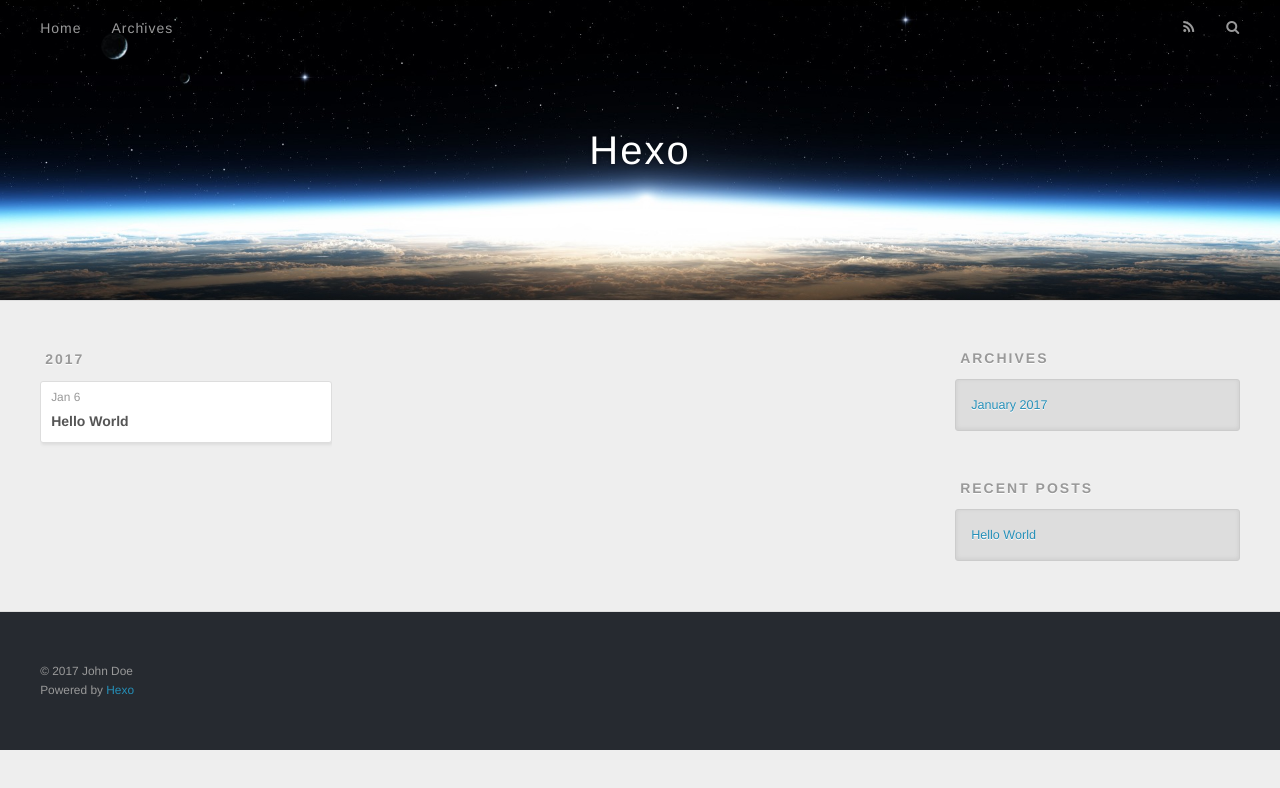
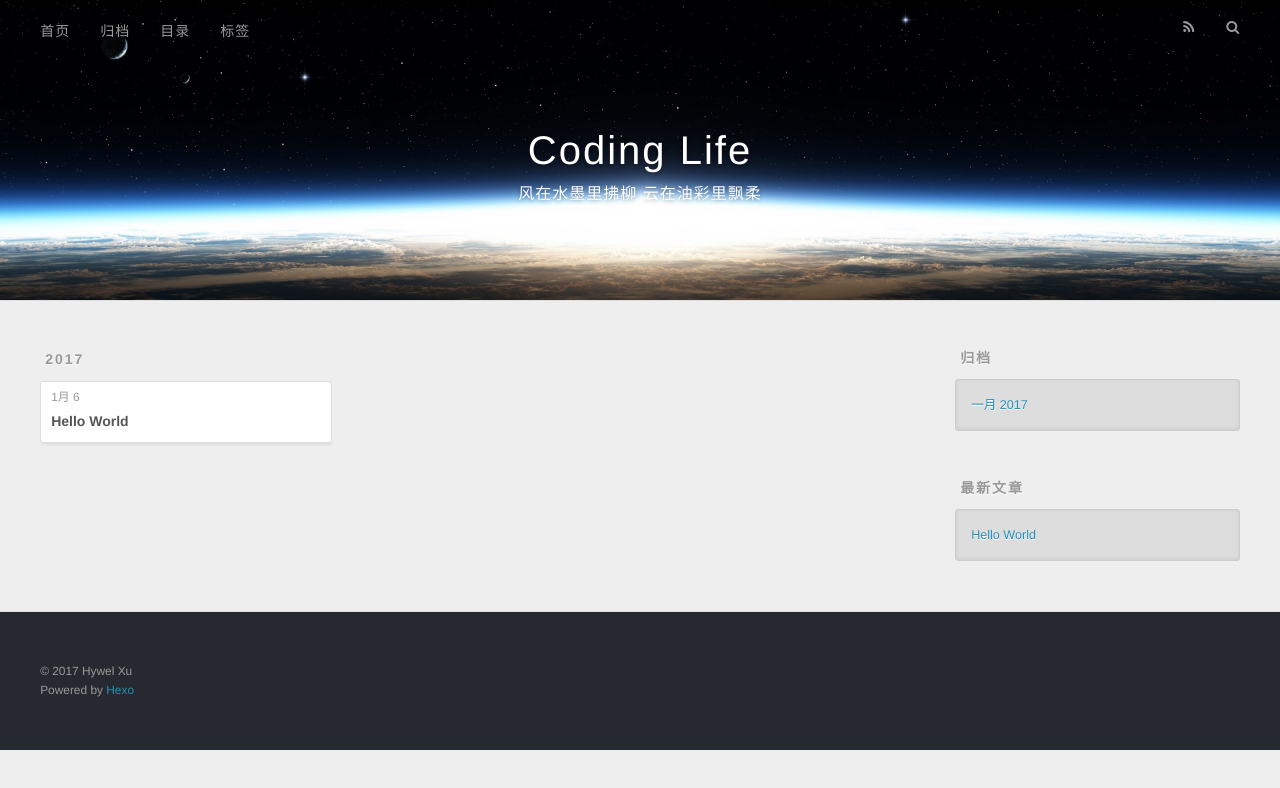
Before and after one commit to HywelXu/HywelXu.github.io, a plain HTML site: page archives/index.html in a window 1280 px wide. Drawn offline with nearby package versions, Linux system fonts and the light colour scheme.

Commit message:
Site updated: 2017-01-06 19:42:38

```diff
--- a/archives/index.html
+++ b/archives/index.html
@@ -3,16 +3,19 @@
 <head>
   <meta charset="utf-8">
 
-  <title>Archives | Hexo</title>
+  <title>归档 | Coding Life</title>
   <meta name="viewport" content="width=device-width, initial-scale=1, maximum-scale=1">
-  <meta property="og:type" content="website">
-<meta property="og:title" content="Hexo">
+  <meta name="description" content="记录编程道路上的心得 偶记日常生活中的感觉">
+<meta property="og:type" content="website">
+<meta property="og:title" content="Coding Life">
 <meta property="og:url" content="http://yoursite.com/archives/index.html">
-<meta property="og:site_name" content="Hexo">
+<meta property="og:site_name" content="Coding Life">
+<meta property="og:description" content="记录编程道路上的心得 偶记日常生活中的感觉">
 <meta name="twitter:card" content="summary">
-<meta name="twitter:title" content="Hexo">
+<meta name="twitter:title" content="Coding Life">
+<meta name="twitter:description" content="记录编程道路上的心得 偶记日常生活中的感觉">
 
-    <link rel="alternate" href="/atom.xml" title="Hexo" type="application/atom+xml">
+    <link rel="alternate" href="/atom.xml" title="Coding Life" type="application/atom+xml">
 
 
     <link rel="icon" href="/favicon.png">
@@ -33,24 +36,32 @@
   <div id="header-outer" class="outer">
     <div id="header-title" class="inner">
       <h1 id="logo-wrap">
-        <a href="/" id="logo">Hexo</a>
+        <a href="/" id="logo">Coding Life</a>
       </h1>
+
+        <h2 id="subtitle-wrap">
+          <a href="/" id="subtitle">风在水墨里拂柳 云在油彩里飘柔</a>
+        </h2>
 
     </div>
     <div id="header-inner" class="inner">
       <nav id="main-nav">
         <a id="main-nav-toggle" class="nav-icon"></a>
 
-          <a class="main-nav-link" href="/">Home</a>
+          <a class="main-nav-link" href="/">首页</a>
 
-          <a class="main-nav-link" href="/archives">Archives</a>
+          <a class="main-nav-link" href="/archives">归档</a>
+
+          <a class="main-nav-link" href="/categories">目录</a>
+
+          <a class="main-nav-link" href="/tags">标签</a>
 
       </nav>
       <nav id="sub-nav">
 
           <a id="nav-rss-link" class="nav-icon" href="/atom.xml" title="RSS Feed"></a>
 
-        <a id="nav-search-btn" class="nav-icon" title="Search"></a>
+        <a id="nav-search-btn" class="nav-icon" title="搜索"></a>
       </nav>
       <div id="search-form-wrap">
         <form action="//google.com/search" method="get" accept-charset="UTF-8" class="search-form"><input type="search" name="q" results="0" class="search-form-input" placeholder="Search"><button type="submit" class="search-form-submit">&#xF002;</button><input type="hidden" name="sitesearch" value="http://yoursite.com"></form>
@@ -76,7 +87,7 @@
   <div class="archive-article-inner">
     <header class="archive-article-header">
       <a href="/2017/01/06/hello-world/" class="archive-article-date">
-  <time datetime="2017-01-06T11:34:07.000Z" itemprop="datePublished">Jan 6</time>
+  <time datetime="2017-01-06T11:34:07.000Z" itemprop="datePublished">1月 6</time>
 </a>
 
 
@@ -107,9 +118,9 @@
 
 
   <div class="widget-wrap">
-    <h3 class="widget-title">Archives</h3>
+    <h3 class="widget-title">归档</h3>
     <div class="widget">
-      <ul class="archive-list"><li class="archive-list-item"><a class="archive-list-link" href="/archives/2017/01/">January 2017</a></li></ul>
+      <ul class="archive-list"><li class="archive-list-item"><a class="archive-list-link" href="/archives/2017/01/">一月 2017</a></li></ul>
     </div>
   </div>
 
@@ -117,7 +128,7 @@
 
 
   <div class="widget-wrap">
-    <h3 class="widget-title">Recent Posts</h3>
+    <h3 class="widget-title">最新文章</h3>
     <div class="widget">
       <ul>
 
@@ -137,7 +148,7 @@
 
   <div class="outer">
     <div id="footer-info" class="inner">
-      &copy; 2017 John Doe<br>
+      &copy; 2017 Hywel Xu<br>
       Powered by <a href="http://hexo.io/" target="_blank">Hexo</a>
     </div>
   </div>
@@ -145,9 +156,13 @@
     </div>
     <nav id="mobile-nav">
 
-    <a href="/" class="mobile-nav-link">Home</a>
+    <a href="/" class="mobile-nav-link">首页</a>
 
-    <a href="/archives" class="mobile-nav-link">Archives</a>
+    <a href="/archives" class="mobile-nav-link">归档</a>
+
+    <a href="/categories" class="mobile-nav-link">目录</a>
+
+    <a href="/tags" class="mobile-nav-link">标签</a>
 
 </nav>
 
```
Also changed, not shown: 2017/01/06/hello-world/index.html (+26 -14 lines), archives/2017/01/index.html (+32 -17 lines), archives/2017/index.html (+32 -17 lines), index.html (+32 -17 lines).
